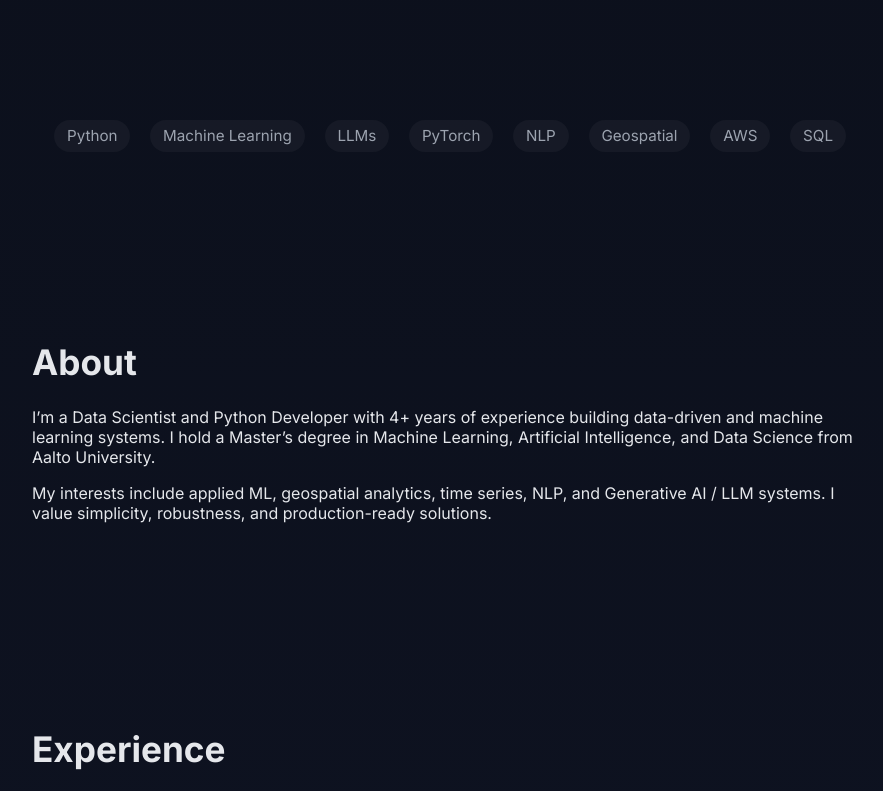
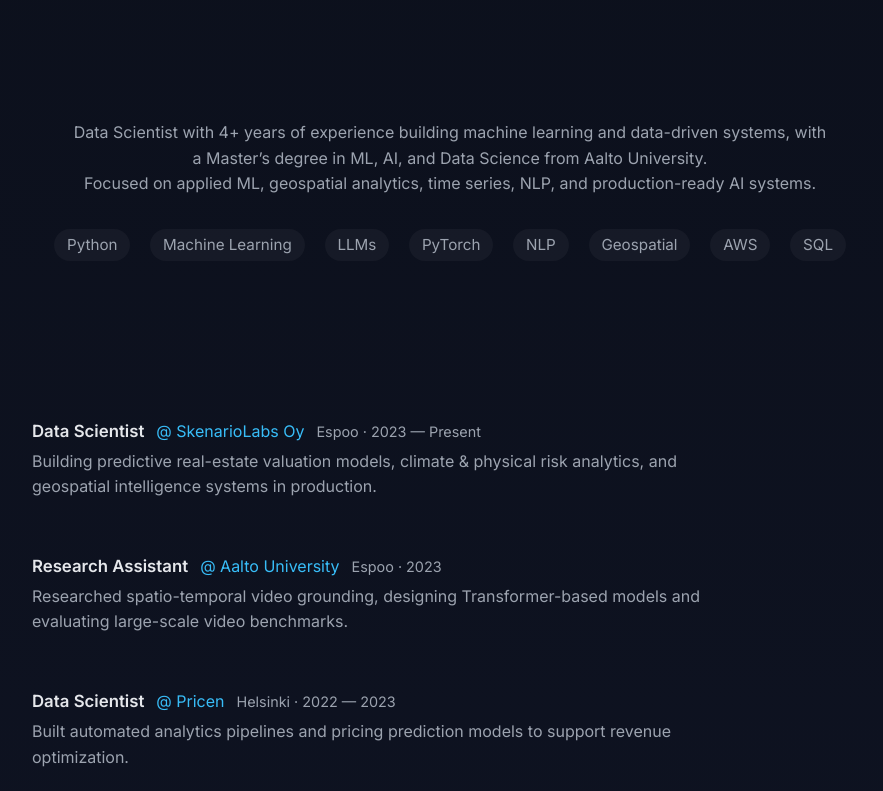
Before and after one commit to Hans7331/hans7331.github.io, a plain HTML site: page index.html in a window 1280 px wide. Shown: the part 560-1351 px from the top of the page, without its empty margins (190-1073 px from the left). Drawn offline with Linux system fonts and the light colour scheme.

Commit message:
minor changes

```diff
--- a/index.html
+++ b/index.html
@@ -39,9 +39,18 @@
 </section>
 
 
-
 <!-- SKILLS -->
 <section id="skills" class="section skills-section">
+
+  <p class="skills-about">
+    Data Scientist with 4+ years of experience building machine learning
+    and data-driven systems, with a Master’s degree in ML, AI, and Data Science
+    from Aalto University.
+    <br />
+    Focused on applied ML, geospatial analytics, time series, NLP, and
+    production-ready AI systems.
+  </p>
+
   <div class="skills-line">
     <span>Python</span>
     <span>Machine Learning</span>
@@ -52,30 +61,13 @@
     <span>AWS</span>
     <span>SQL</span>
   </div>
+
 </section>
 
 
 
-  <!-- ABOUT -->
-  <section id="about" class="section">
-    <h2>About</h2>
-    <p>
-      I’m a Data Scientist and Python Developer with 4+ years of experience
-      building data-driven and machine learning systems.
-      I hold a Master’s degree in Machine Learning, Artificial Intelligence,
-      and Data Science from Aalto University.
-    </p>
-    <p>
-      My interests include applied ML, geospatial analytics, time series,
-      NLP, and Generative AI / LLM systems.
-      I value simplicity, robustness, and production-ready solutions.
-    </p>
-  </section>
-
   <!-- EXPERIENCE -->
 <section id="experience" class="section">
-  <h2>Experience</h2>
-
   <div class="experience">
 
     <div class="exp-item">
--- a/style.css
+++ b/style.css
@@ -234,3 +234,12 @@ footer {
   background: rgba(56,189,248,0.2);
   color: var(--accent);
 }
+
+.skills-about {
+  max-width: 760px;
+  margin: 0 auto 2rem;
+  text-align: center;
+  color: var(--muted);
+  font-size: 1rem;
+  line-height: 1.6;
+}
```
